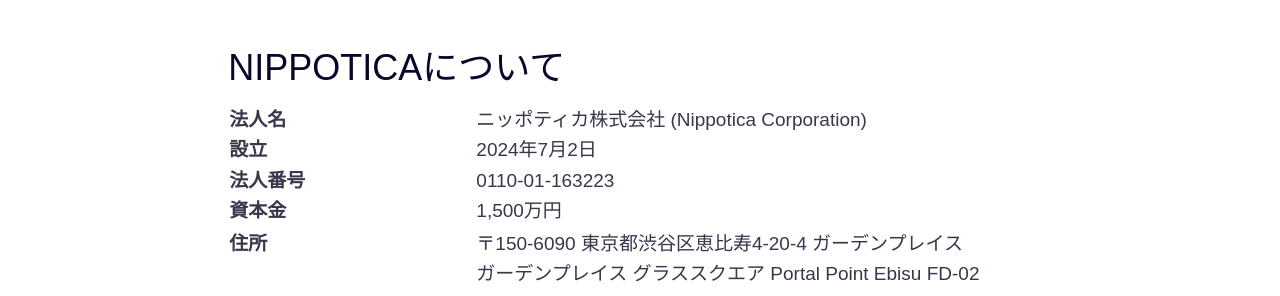
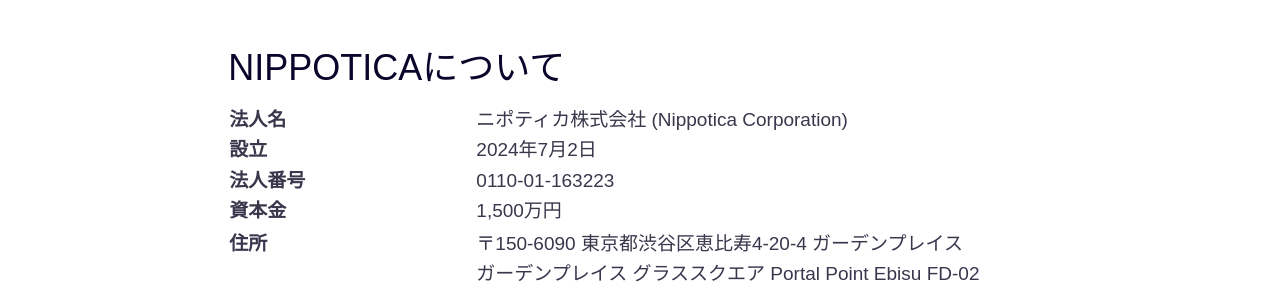
Before and after one commit to Nippotica/jpnippoweb, a Jekyll site: the page built from pages/corpjp.md, in a window 1280 px wide and 900 px high. Shown: the part 328-624 px from the top of the window. Built offline with Jekyll 4.4.1, drawn with Linux system fonts in a browser that asks for light colours; some web fonts are replaced.

Commit message:
Update corpjp.md
Removed tsu from nippotica

```diff
--- a/pages/corpjp.md
+++ b/pages/corpjp.md
@@ -24,7 +24,7 @@
 <table>
     <tr>
         <td>法人名</td>
-        <td>ニッポティカ株式会社 (Nippotica Corporation)</td>
+        <td>ニポティカ株式会社 (Nippotica Corporation)</td>
     </tr>
     <tr>
         <td>設立</td>
```
